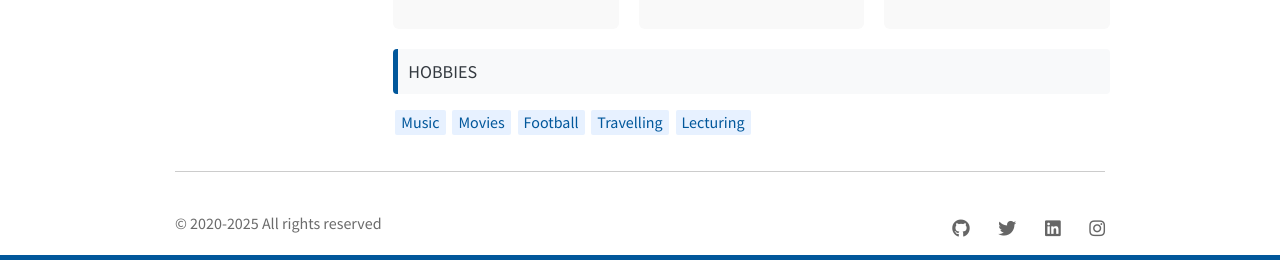
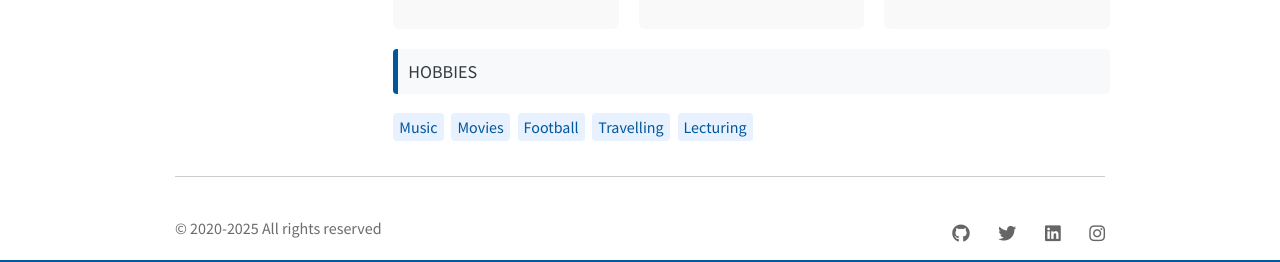
Before and after one commit to lengocluyen/lengocluyen.github.io, a Jekyll site: the page built from resume.html, in a window 1280 px wide. Shown: the part 3100-3362 px from the top of the page. Built offline with Jekyll 4.4.1, drawn with Linux system fonts in a browser that asks for light colours; nearby versions of some CDN libraries.

Commit message:
update 2025 9

```diff
--- a/_includes/interests.html
+++ b/_includes/interests.html
@@ -2,11 +2,11 @@
     <div class="section-header d-flex justify-content-between align-items-center mt-4">
         <span>HOBBIES</span>
       </div>
-      <div>
-        <span class="tag">Music</span>
-        <span class="tag">Movies</span>
-        <span class="tag">Football</span>
-        <span class="tag">Travelling</span>
-        <span class="tag">Lecturing</span>
-      </div>
+      <p>
+        <span class="skill-tag">Music</span>
+        <span class="skill-tag">Movies</span>
+        <span class="skill-tag">Football</span>
+        <span class="skill-tag">Travelling</span>
+        <span class="skill-tag">Lecturing</span>
+      </p>
 </section>
```
